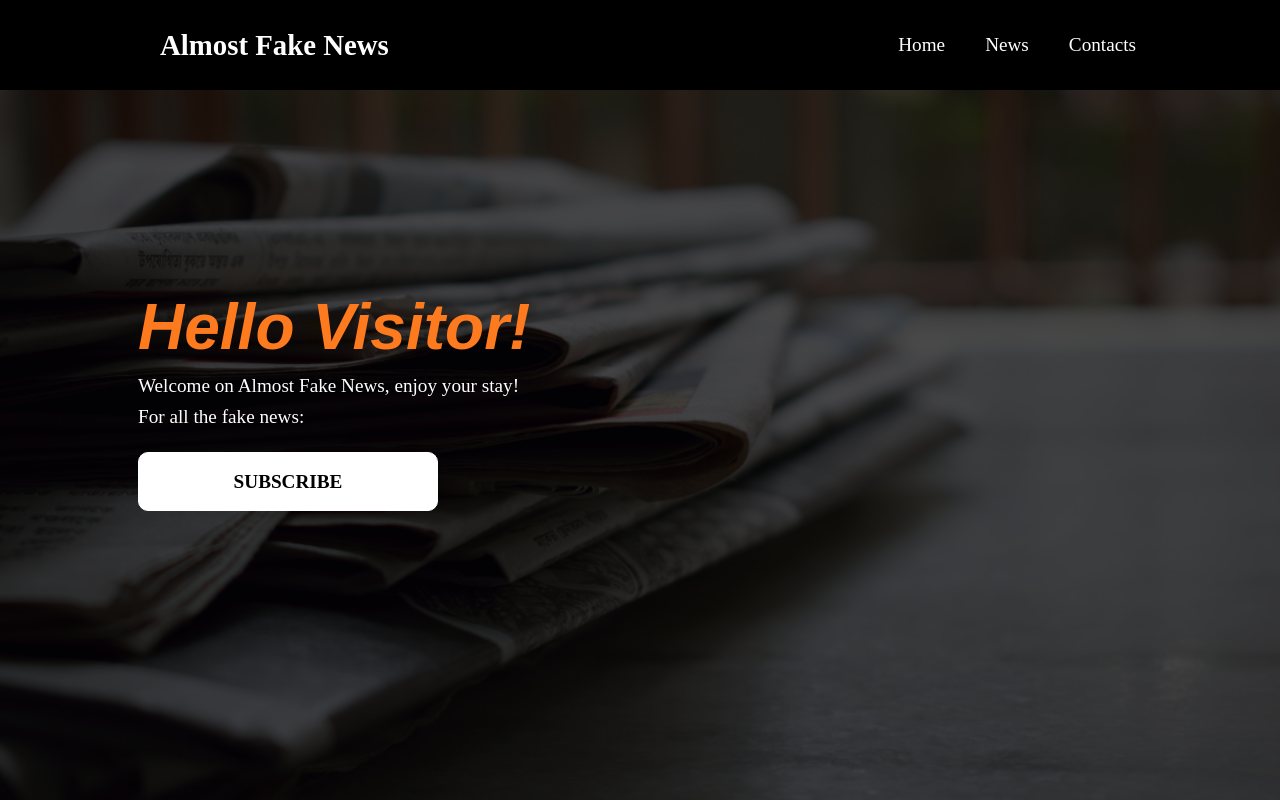
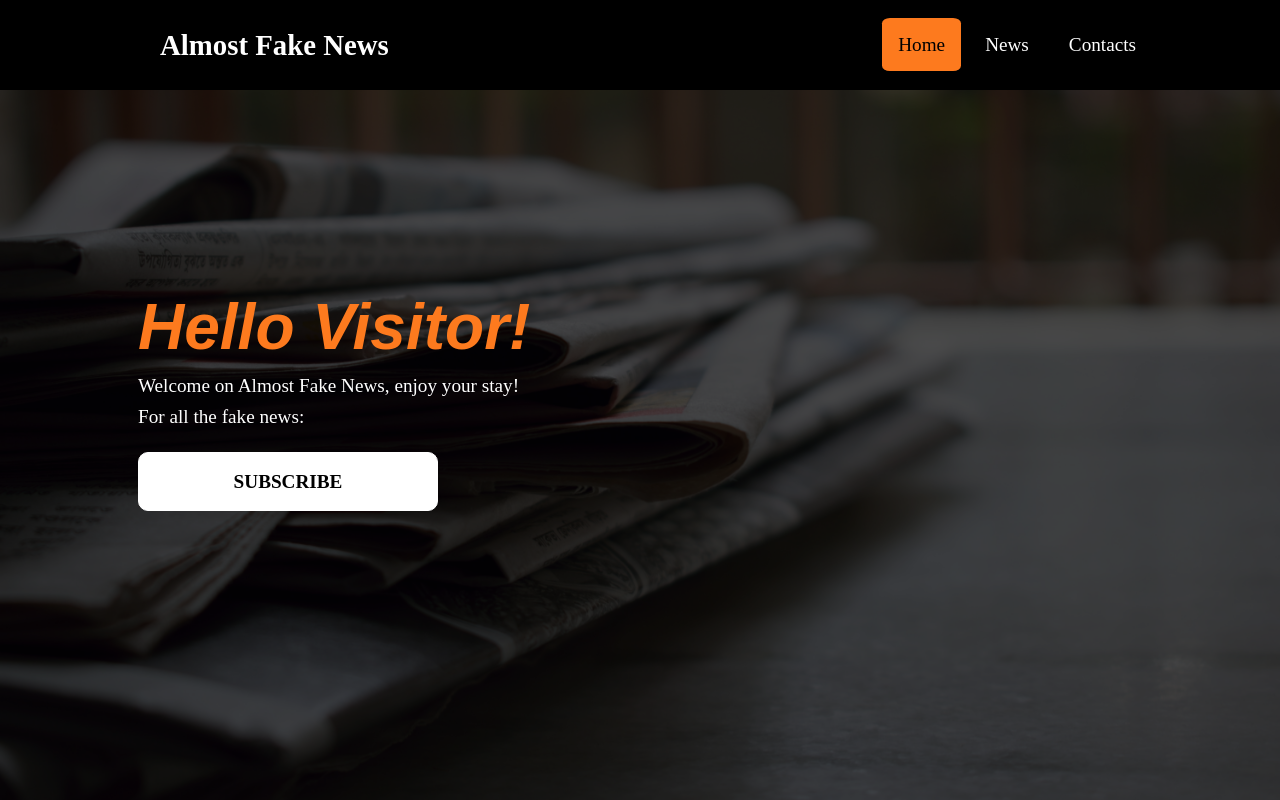
Before and after one commit to Bahlazs/Almost-Fake-News, a React (Vite) app in the folder afnFrontend/: page / in a window 1280 px wide. Shown: the top 800 px of the page. Built offline with nearby package versions, Linux system fonts and the light colour scheme; no server answers.

Commit message:
add smooth scrolling

```diff
--- a/afnFrontend/src/components/NavBar.jsx
+++ b/afnFrontend/src/components/NavBar.jsx
@@ -15,20 +15,20 @@ const NavBar = () => {
     return (
         <div className="navbar-container">
             <nav className="navbar">
-                <Link to="message" ><h2 className="page-title" >Almost Fake News</h2></Link>
+                <Link  to="message" spy={true} smooth={true} duration={500}><h2 className="page-title" >Almost Fake News</h2></Link>
                 <div className='hamburger-icon' onClick={handleClick}>
                     {click ? (<FaTimes size={30} style={{ color: '#ffffff' }} />)
                         : (<FaBars size={30} style={{ color: '#ffffff' }} />)}
                 </div>
                 <ul className={click ? "navbar-menu active" : "navbar-menu"}>
                     <li className="navbar-item">
-                        <Link to="message" onClick={closeMenu}>Home</Link>
+                        <Link to="message" onClick={closeMenu} spy={true} smooth={true} duration={500}>Home</Link>
                     </li>
                     <li className="navbar-item">
-                        <Link to="news-grid" onClick={closeMenu}>News</Link>
+                        <Link to="news-grid" onClick={closeMenu} spy={true} smooth={true} offset={50} duration={500}>News</Link>
                     </li>
                     <li className="navbar-item">
-                        <Link to="contacts" onClick={closeMenu}>Contacts</Link>
+                        <Link to="contacts" onClick={closeMenu} spy={true} smooth={true} offset={50} duration={500}>Contacts</Link>
                     </li>
                 </ul>
             </nav>
--- a/afnFrontend/src/components/stylesheets/NavBar.css
+++ b/afnFrontend/src/components/stylesheets/NavBar.css
@@ -40,6 +40,12 @@
     background-color: var(--button-hover-color);
     color: var(--hover-text-color);
 }
+
+.navbar-item .active {
+    background-color: var(--button-hover-color);
+    color: var(--hover-text-color);
+}
+
 
 .hamburger-icon {
     display: none;
```
